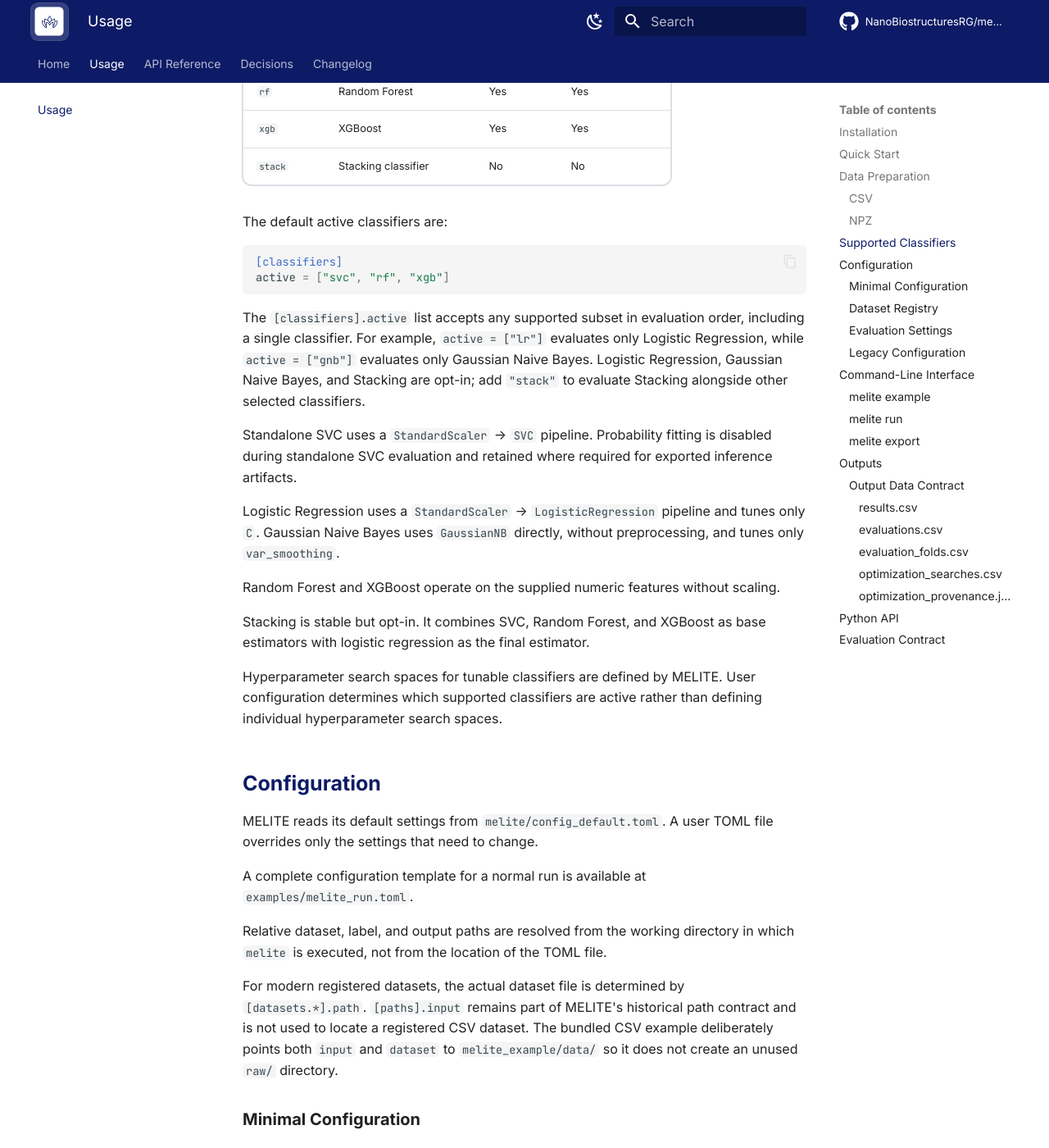
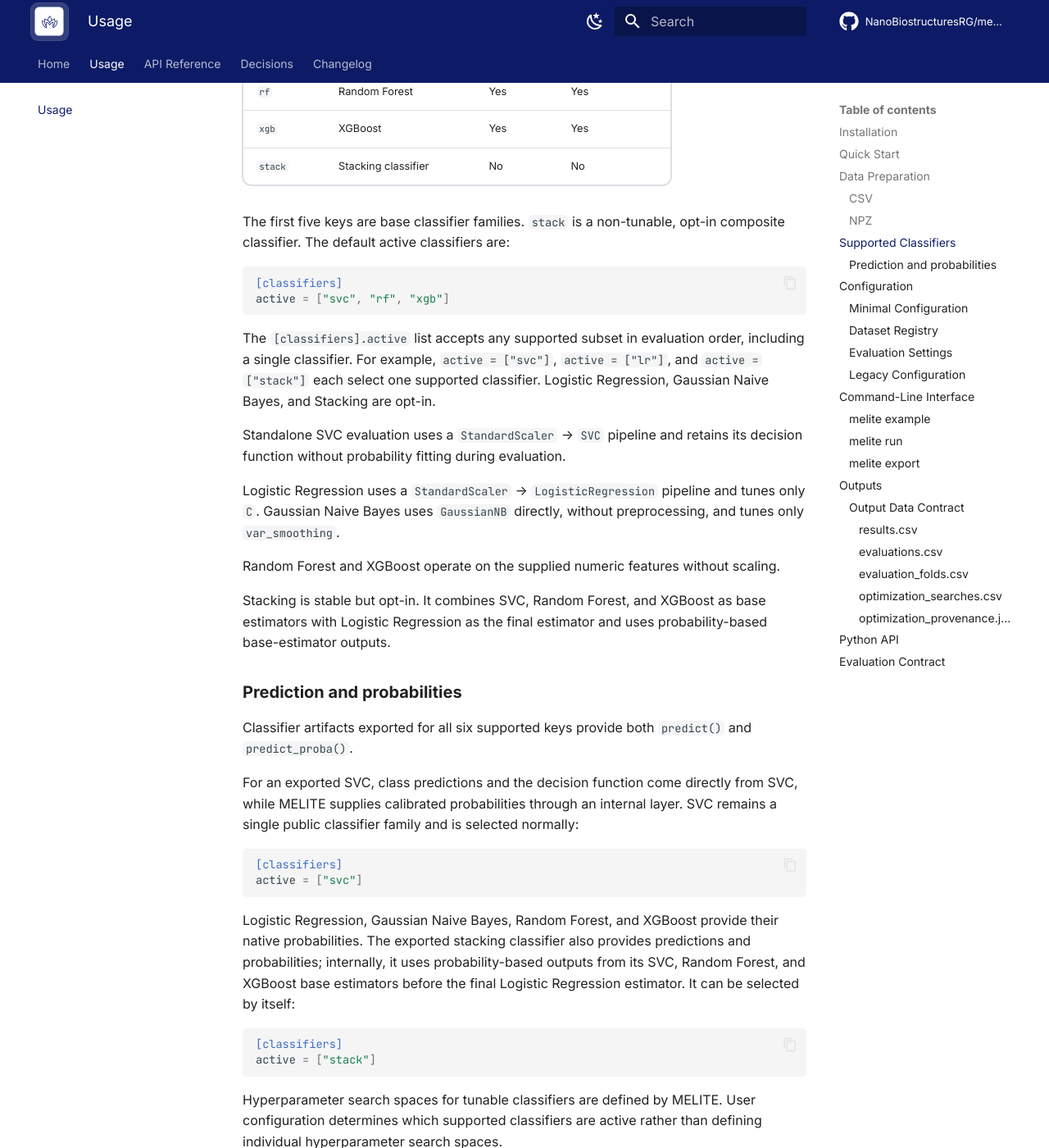
Before and after one commit to NanoBiostructuresRG/melite, an MkDocs documentation site: the page built from docs/usage.md, in a window 1280 px wide and 1400 px high, scrolled down 2603 px. Shown: the whole window at 82% size. Built offline with MkDocs 1.6.1 and Material for MkDocs 9.7.7, drawn with Linux system fonts in a browser that asks for light colours; comment, search, counter and statistics services are not loaded; some of the changed text lies outside the part shown.

Commit message:
docs: document classifier probability contract

````diff
--- a/docs/usage.md
+++ b/docs/usage.md
@@ -115,7 +115,8 @@ MELITE currently supports six classifier keys:
 | `xgb` | XGBoost | Yes | Yes |
 | `stack` | Stacking classifier | No | No |
 
-The default active classifiers are:
+The first five keys are base classifier families. `stack` is a non-tunable,
+opt-in composite classifier. The default active classifiers are:
 
 ```toml
 [classifiers]
@@ -123,15 +124,12 @@ active = ["svc", "rf", "xgb"]
 ```
 
 The `[classifiers].active` list accepts any supported subset in evaluation
-order, including a single classifier. For example, `active = ["lr"]` evaluates
-only Logistic Regression, while `active = ["gnb"]` evaluates only Gaussian
-Naive Bayes. Logistic Regression, Gaussian Naive Bayes, and Stacking are
-opt-in; add `"stack"` to evaluate Stacking alongside other selected
-classifiers.
+order, including a single classifier. For example, `active = ["svc"]`,
+`active = ["lr"]`, and `active = ["stack"]` each select one supported classifier.
+Logistic Regression, Gaussian Naive Bayes, and Stacking are opt-in.
 
-Standalone SVC uses a `StandardScaler` → `SVC` pipeline. Probability fitting is
-disabled during standalone SVC evaluation and retained where required for
-exported inference artifacts.
+Standalone SVC evaluation uses a `StandardScaler` → `SVC` pipeline and retains
+its decision function without probability fitting during evaluation.
 
 Logistic Regression uses a `StandardScaler` → `LogisticRegression` pipeline
 and tunes only `C`. Gaussian Naive Bayes uses `GaussianNB` directly, without
@@ -141,7 +139,33 @@ Random Forest and XGBoost operate on the supplied numeric features without
 scaling.
 
 Stacking is stable but opt-in. It combines SVC, Random Forest, and XGBoost as
-base estimators with logistic regression as the final estimator.
+base estimators with Logistic Regression as the final estimator and uses
+probability-based base-estimator outputs.
+
+### Prediction and probabilities
+
+Classifier artifacts exported for all six supported keys provide both
+`predict()` and `predict_proba()`.
+
+For an exported SVC, class predictions and the decision function come directly
+from SVC, while MELITE supplies calibrated probabilities through an internal
+layer. SVC remains a single public classifier family and is selected normally:
+
+```toml
+[classifiers]
+active = ["svc"]
+```
+
+Logistic Regression, Gaussian Naive Bayes, Random Forest, and XGBoost provide
+their native probabilities. The exported stacking classifier also provides
+predictions and probabilities; internally, it uses probability-based outputs
+from its SVC, Random Forest, and XGBoost base estimators before the final
+Logistic Regression estimator. It can be selected by itself:
+
+```toml
+[classifiers]
+active = ["stack"]
+```
 
 Hyperparameter search spaces for tunable classifiers are defined by MELITE. User
 configuration determines which supported classifiers are active rather than
@@ -680,8 +704,10 @@ print(result["probabilities"])
 `X_new` must use the same feature representation expected by the exported
 model.
 
-The returned `probabilities` value is `None` when the loaded estimator does not
-provide probability estimates.
+All classifier artifacts exported by MELITE for the six supported keys provide
+probability estimates. The returned `probabilities` value is `None` only when
+`return_proba=False` or when this API is used with another compatible artifact
+that does not provide `predict_proba()`.
 
 For the complete public Python interface, see the [API Reference](api.md).
 
````
Also changed, not shown: README.md (+18 -14 lines).
